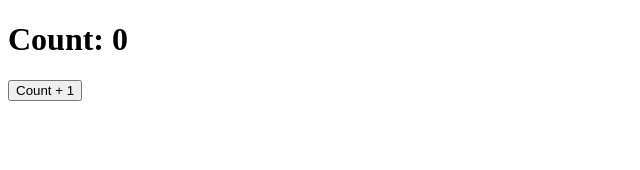
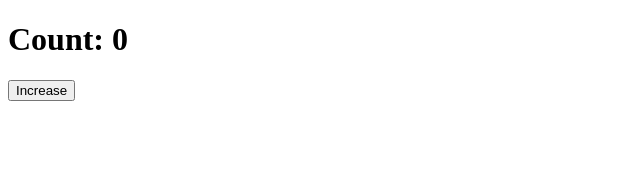
Before and after one commit to githubscientist/js-react-fsdcwdtb40, a React (Vite) app: page / in a window 1280 px wide. Shown: the top 170 px of the page, without its empty margins (0-640 px from the left). Built offline with nearby package versions, Linux system fonts and the light colour scheme.

Commit message:
use state hook

```diff
--- a/src/App.jsx
+++ b/src/App.jsx
@@ -1,16 +1,23 @@
+import { useState } from "react";
+
+/*
+  count = ''
+
+  State changes causes component's re-rendering.
+*/
+
 const App = () => {
 
-  let count = 0;
+  let [count, setCount] = useState(0);
 
   const handleClick = () => {
-    count = count + 1;
-    console.log(count);
+    setCount(count + 1);
   }
 
   return (
     <>
       <h1>Count: {count}</h1>
-      <button onClick={handleClick}>Count + 1</button>
+      <button onClick={handleClick}>Increase</button>
     </>
   )
 }
```
